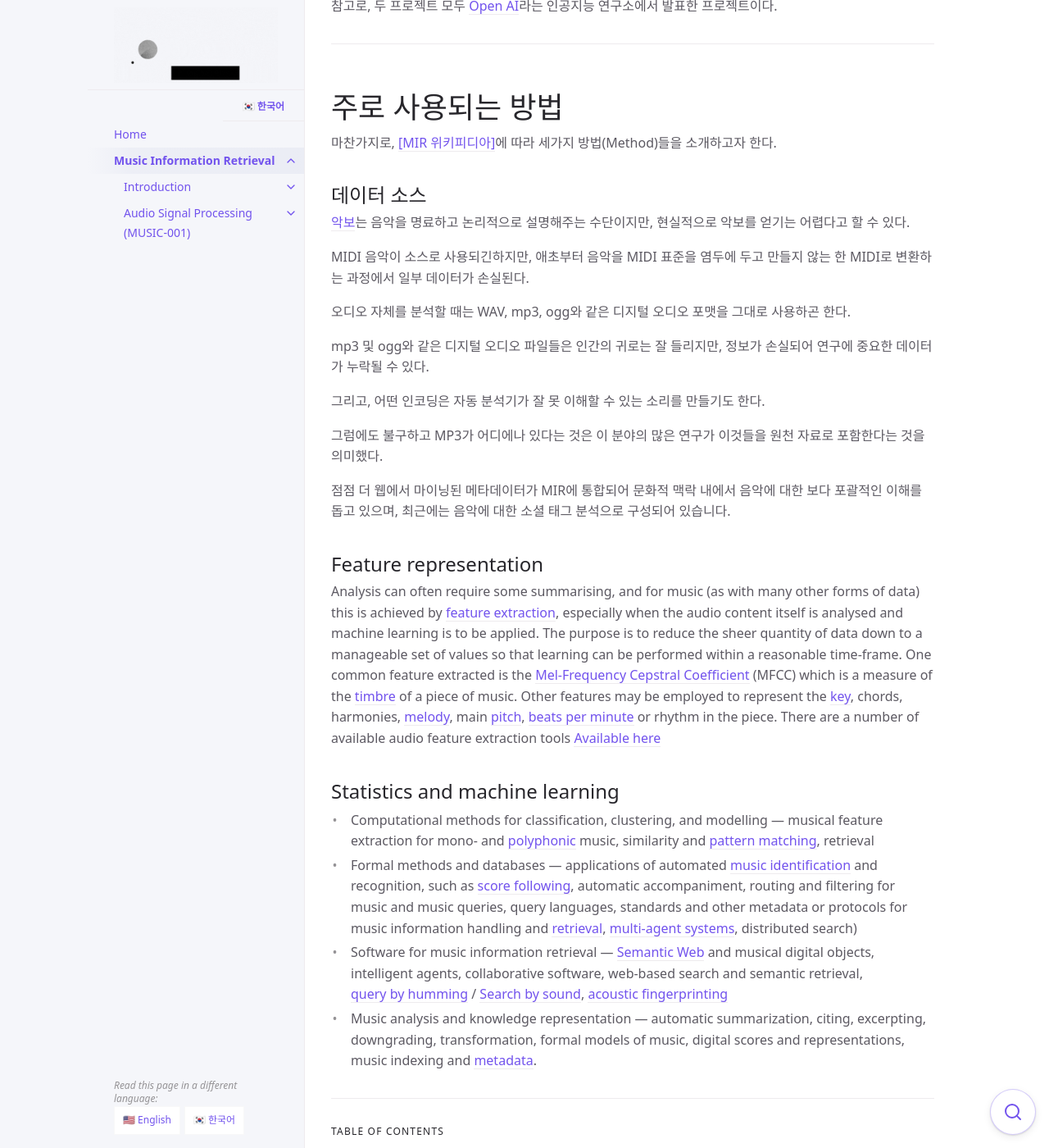
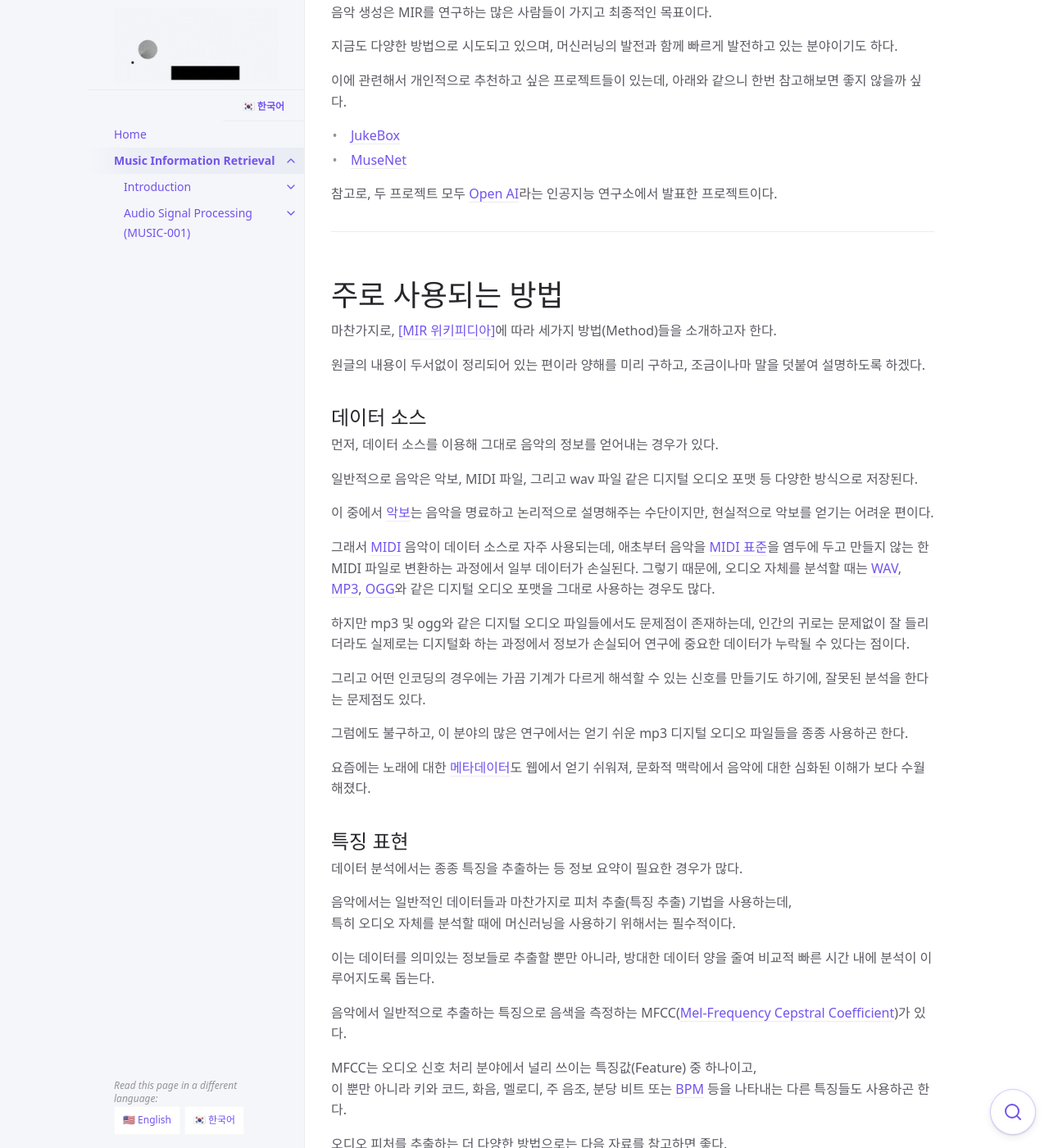
Before and after one commit to junnei/blog, a Jekyll site: the page built from docs/kr/music-information-retrieval/music-information-retrieval.md, in a window 1280 px wide and 1400 px high, scrolled down 2814 px. Shown: the whole window at 82% size. Built offline with Jekyll 4.4.1, drawn with Linux system fonts in a browser that asks for light colours; some of the changed text lies outside the part shown.

Commit message:
update mir.md

```diff
--- a/_config.yml
+++ b/_config.yml
@@ -16,7 +16,7 @@
 title: Jun's Notebook
 description: articles about my experience
 baseurl: "/blog" # the subpath of your site, e.g. /blog
-url: "https://junnei.github.io" # the base hostname & protocol for your site, e.g. http://example.com
+#url: "https://junnei.github.io" # the base hostname & protocol for your site, e.g. http://example.com
 
 permalink: pretty
 exclude: ["node_modules/", "*.gemspec", "*.gem", "Gemfile", "Gemfile.lock", "package.json", "package-lock.json",  "script/", "LICENSE", "lib/", "bin/", "README.md", "Rakefile"
--- a/_layouts/default.html
+++ b/_layouts/default.html
@@ -90,7 +90,7 @@ layout: table_wrappers
       {% if site.search_enabled != false %}
         <div class="search">
           <div class="search-input-wrap">
-            <input type="text" id="search-input" class="search-input" tabindex="0" placeholder="Search {{ site.title }}" aria-label="Search {{ site.title }}" autocomplete="on">
+            <input type="text" id="search-input" class="search-input" tabindex="0" placeholder="Search {{ site.title }} (English Only)" aria-label="Search {{ site.title }}" autocomplete="on">
             <label for="search-input" class="search-label"><svg viewBox="0 0 24 24" class="search-icon"><use xlink:href="#svg-search"></use></svg></label>
           </div>
           <div id="search-results" class="search-results"></div>
@@ -155,7 +155,7 @@ layout: table_wrappers
 
         {% if page.has_children == true and page.has_toc != false %}
           <hr>
-          <h2 class="text-delta">Table of contents</h2>
+          <h2 id="toc" class="text-delta">Table of contents</h2>
           <ul>
             {%- assign children_list = pages_list | where: "parent", page.title | where: "grand_parent", page.parent -%}
             {% for child in children_list %}
--- a/docs/kr/music-information-retrieval/music-information-retrieval.md
+++ b/docs/kr/music-information-retrieval/music-information-retrieval.md
@@ -18,6 +18,9 @@ Music information retrieval (MIR)[[Wiki]](https://en.wikipedia.org/wiki/Music_in
 요즈음에는 신호처리와 기계학습을 주요 툴로 사용하며, 이를 이용해 청각지각과 인지에 관한 여러가지 문제들을 풀고는 한다.
 {: .fs-5 .fw-300 }
 
+본 페이지에서는 MIR에 대한 간단한 소개를,<br>
+[세부 카테고리](#toc)에서는 개인적으로 공부한 내용들에 대해 주제별로 각각 정리해두고 있다.
+{: .fs-5 .fw-300 }
 
 ---
 
@@ -111,31 +123,54 @@ MIR은 다양한 분야의 많은 회사와 연구자들에 의해 개발되었
 
 # [](#methods)주로 사용되는 방법
 
+마찬가지로, [[MIR 위키피디아]](https://en.wikipedia.org/wiki/Music_information_retrieval)에 따라 세가지 방법(Method)들을 소개하고자 한다.
 
-마찬가지로, [[MIR 위키피디아]](https://en.wikipedia.org/wiki/Music_information_retrieval)에 따라 세가지 방법(Method)들을 소개하고자 한다.
+원글의 내용이 두서없이 정리되어 있는 편이라 양해를 미리 구하고, 조금이나마 말을 덧붙여 설명하도록 하겠다.
 
 ## [](#2.1)데이터 소스
 
-[악보](https://ko.wikipedia.org/wiki/악보)는 음악을 명료하고 논리적으로 설명해주는 수단이지만, 현실적으로 악보를 얻기는 어렵다고 할 수 있다.
+먼저, 데이터 소스를 이용해 그대로 음악의 정보를 얻어내는 경우가 있다.<br>
 
-MIDI 음악이 소스로 사용되긴하지만, 애초부터 음악을 MIDI 표준을 염두에 두고 만들지 않는 한 MIDI로 변환하는 과정에서 일부 데이터가 손실된다.
+일반적으로 음악은 악보, MIDI 파일, 그리고 wav 파일 같은 디지털 오디오 포맷 등 다양한 방식으로 저장된다.<br>
 
-오디오 자체를 분석할 때는 WAV, mp3, ogg와 같은 디지털 오디오 포맷을 그대로 사용하곤 한다.
+이 중에서 [악보](https://ko.wikipedia.org/wiki/악보)는 음악을 명료하고 논리적으로 설명해주는 수단이지만, 현실적으로 악보를 얻기는 어려운 편이다.<br>
 
-mp3 및 ogg와 같은 디지털 오디오 파일들은 인간의 귀로는 잘 들리지만, 정보가 손실되어 연구에 중요한 데이터가 누락될 수 있다.
+그래서 [MIDI](https://ko.wikipedia.org/wiki/MIDI) 음악이 데이터 소스로 자주 사용되는데, 애초부터 음악을 [MIDI 표준](https://ko.wikipedia.org/wiki/MIDI_표준_비교)을 염두에 두고 만들지 않는 한 MIDI 파일로 변환하는 과정에서 일부 데이터가 손실된다. 그렇기 때문에, 오디오 자체를 분석할 때는 [WAV](https://ko.wikipedia.org/wiki/WAV), [MP3](https://ko.wikipedia.org/wiki/MP3), [OGG](https://ko.wikipedia.org/wiki/Ogg)와 같은 디지털 오디오 포맷을 그대로 사용하는 경우도 많다.<br>
 
-그리고, 어떤 인코딩은  자동 분석기가 잘 못 이해할 수 있는 소리를 만들기도 한다.
+하지만 mp3 및 ogg와 같은 디지털 오디오 파일들에서도 문제점이 존재하는데, 인간의 귀로는 문제없이 잘 들리더라도 실제로는 디지털화 하는 과정에서 정보가 손실되어 연구에 중요한 데이터가 누락될 수 있다는 점이다.<br>
 
-그럼에도 불구하고 MP3가 어디에나 있다는 것은 이 분야의 많은 연구가 이것들을 원천 자료로 포함한다는 것을 의미했다.
+그리고 어떤 인코딩의 경우에는 가끔 기계가 다르게 해석할 수 있는 신호를 만들기도 하기에, 잘못된 분석을 한다는 문제점도 있다.<br>
 
-점점 더 웹에서 마이닝된 메타데이터가 MIR에 통합되어 문화적 맥락 내에서 음악에 대한 보다 포괄적인 이해를 돕고 있으며, 최근에는 음악에 대한 소셜 태그 분석으로 구성되어 있습니다.
+그럼에도 불구하고, 이 분야의 많은 연구에서는 얻기 쉬운 mp3 디지털 오디오 파일들을 종종 사용하곤 한다.<br>
 
-## [](#2.2)Feature representation
+요즘에는 노래에 대한 [메타데이터](https://ko.wikipedia.org/wiki/메타데이터)도 웹에서 얻기 쉬워져, 문화적 맥락에서 음악에 대한 심화된 이해가 보다 수월해졌다.
 
-Analysis can often require some summarising, and for music (as with many other forms of data) this is achieved by [feature extraction](https://en.wikipedia.org/wiki/Feature_extraction), especially when the audio content itself is analysed and machine learning is to be applied. The purpose is to reduce the sheer quantity of data down to a manageable set of values so that learning can be performed within a reasonable time-frame. One common feature extracted is the [Mel-Frequency Cepstral Coefficient](https://en.wikipedia.org/wiki/Mel-frequency_cepstral_coefficient) (MFCC) which is a measure of the [timbre](https://en.wikipedia.org/wiki/Timbre) of a piece of music. Other features may be employed to represent the [key](https://en.wikipedia.org/wiki/Tonality#Computational_methods_to_determine_the_key), chords, harmonies, [melody](https://en.wikipedia.org/wiki/Melody), main [pitch](https://en.wikipedia.org/wiki/Pitch_(music)), [beats per minute](https://en.wikipedia.org/wiki/Beats_per_minute) or rhythm in the piece. There are a number of available audio feature extraction tools [Available here](https://www.ntnu.edu/documents/1001201110/1266017954/DAFx-15_submission_43_v2.pdf)
+## [](#2.2)특징 표현
 
-## [](#2.3)Statistics and machine learning
-* Computational methods for classification, clustering, and modelling — musical feature extraction for mono- and [polyphonic](https://en.wikipedia.org/wiki/Polyphonic) music, similarity and [pattern matching](https://en.wikipedia.org/wiki/Pattern_matching), retrieval
-* Formal methods and databases — applications of automated [music identification](https://en.wikipedia.org/wiki/Music_identification) and recognition, such as [score following](https://en.wikipedia.org/wiki/Score_following), automatic accompaniment, routing and filtering for music and music queries, query languages, standards and other metadata or protocols for music information handling and [retrieval](https://en.wikipedia.org/wiki/Information_retrieval), [multi-agent systems](https://en.wikipedia.org/wiki/Multi-agent_system), distributed search)
-* Software for music information retrieval — [Semantic Web](https://en.wikipedia.org/wiki/Semantic_Web) and musical digital objects, intelligent agents, collaborative software, web-based search and semantic retrieval, [query by humming](https://en.wikipedia.org/wiki/Query_by_humming) / [Search by sound](https://en.wikipedia.org/wiki/Search_by_sound), [acoustic fingerprinting](https://en.wikipedia.org/wiki/Acoustic_fingerprinting)
-* Music analysis and knowledge representation — automatic summarization, citing, excerpting, downgrading, transformation, formal models of music, digital scores and representations, music indexing and [metadata](https://en.wikipedia.org/wiki/Metadata).
+데이터 분석에서는 종종 특징을 추출하는 등 정보 요약이 필요한 경우가 많다.<br>
+
+음악에서는 일반적인 데이터들과 마찬가지로 피처 추출(특징 추출) 기법을 사용하는데,<br>
+특히 오디오 자체를 분석할 때에 머신러닝을 사용하기 위해서는 필수적이다.<br>
+
+이는 데이터를 의미있는 정보들로 추출할 뿐만 아니라, 방대한 데이터 양을 줄여 비교적 빠른 시간 내에 분석이 이루어지도록 돕는다.<br>
+
+음악에서 일반적으로 추출하는 특징으로 음색을 측정하는 MFCC([Mel-Frequency Cepstral Coefficient](https://en.wikipedia.org/wiki/Mel-frequency_cepstral_coefficient))가 있다.<br>
+
+MFCC는 오디오 신호 처리 분야에서 널리 쓰이는 특징값(Feature) 중 하나이고,<br>
+이 뿐만 아니라 키와 코드, 화음, 멜로디, 주 음조, 분당 비트 또는 [BPM](https://ko.wikipedia.org/wiki/BPM) 등을 나타내는 다른 특징들도 사용하곤 한다.<br>
+
+오디오 피처를 추출하는 더 다양한 방법으로는 다음 자료를 참고하면 좋다.
+
+- [[Paper : An Evaluation of Audio Feature Extraction Toolboxes]](https://www.ntnu.edu/documents/1001201110/1266017954/DAFx-15_submission_43_v2.pdf)<br>
+
+## [](#2.3) 통계와 머신러닝
+
+다음은 [[MIR 위키피디아]](https://en.wikipedia.org/wiki/Music_information_retrieval#Statistics_and_machine_learning)에 있는 내용을 발췌한 것이다.
+
+* 컴퓨터를 이용한 방법들 : 분류, 군집화, 모델링 - 음악적 특징 추출, 유사성 및 패턴 매칭, 검색
+
+* 정형적 기법 및 데이터베이스 - [악보 추적](https://en.wikipedia.org/wiki/Score_following), 자동 반주, 음악 정보 처리 및 추출, [MAS](https://en.wikipedia.org/wiki/Multi-agent_system), 분포 검색과 같은 자동화된 음악 식별 및 인식 애플리케이션
+
+* 음악 정보 추출 소프트웨어 — 웹 검색, 의미 검색, [Semantic Web](https://ko.wikipedia.org/wiki/시맨틱_웹), [Query by humming](https://en.wikipedia.org/wiki/Query_by_humming), [Search by sound](https://en.wikipedia.org/wiki/Search_by_sound), [Acoustic fingerprinting](https://en.wikipedia.org/wiki/Acoustic_fingerprinting)
+
+* 음악 분석 및 정보 표현방식 - 자동 요약, 인용, 발췌, 다운그레이드, 변환, 음악의 공식 모델, 디지털 악보 및 표현, 음악 인덱싱 및 [메타데이터](https://ko.wikipedia.org/wiki/메타데이터).
```
Also changed, not shown: other parts of docs/kr/music-information-retrieval/music-information-retrieval.md (+17 -8 lines).
